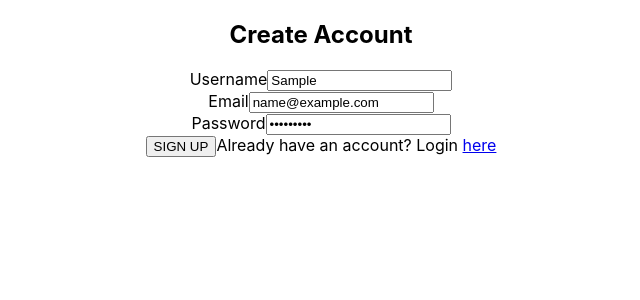
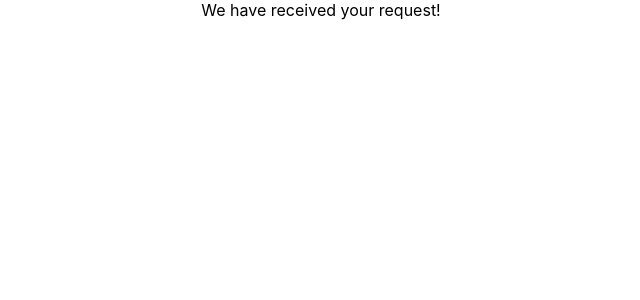
Before and after one commit to pethelp-website/final-project-pethelp, a React (Create React App) app in the folder frontend/: page / in a window 1280 px wide. Both pictures are taken after typing "Sample", "name@example.com", "Sample123" into the empty fields and a click on the button "SIGN UP". Shown: the top 300 px of the page, without its empty margins (319-959 px from the left). Built offline with nearby package versions, Linux system fonts and the light colour scheme.

Commit message:
add message after submit the form

```diff
--- a/frontend/src/App.js
+++ b/frontend/src/App.js
@@ -1,11 +1,11 @@
 import React from 'react';
-import FormSignup from "./components/signup/FormSignup";
+import Form from "./components/signup/Form";
 import './App.css';
 
 function App() {
   return (
     <div className="App">
-      <FormSignup />
+     <Form />
     </div>
   );
 }
--- /dev/null
+++ b/frontend/src/components/signup/Form.jsx
@@ -0,0 +1,22 @@
+//this component gonna renders in the app
+
+import React, { useState } from 'react';
+import FormSignup from "./FormSignup";
+import FormSuccess from "./FormSuccess";
+
+const Form = () => {
+    const [isSubmitted, setIsSubmitted] = useState(false);
+
+    function submitForm() {
+        setIsSubmitted(true);
+    };
+
+    return (
+        <div>
+
+            {!isSubmitted ? (<FormSignup submitForm={submitForm} />): (<FormSuccess />)}
+        </div>
+    )
+};
+
+export default Form;
--- a/frontend/src/components/signup/FormSignup.jsx
+++ b/frontend/src/components/signup/FormSignup.jsx
@@ -1,9 +1,14 @@
 import React from 'react';
 import useForm from './useForm';
+import signupValidation from "./signupValidation";
 
 
-const FormSignup = () => {
-  const {handleChange, values, handleSubmit} = useForm(); //destruct the values from useForm, to use in the input
+const FormSignup = ({ submitForm }) => { //using the submit function in hte form here, to refresh page when submit form
+  const { handleChange, values, handleSubmit, errors }
+    = useForm(
+      submitForm,
+      signupValidation
+    ); //destruct the values from useForm, to use in the input //the validate info goes in the userform fucntion.
 
   return (
     <div className="container">
@@ -21,6 +26,7 @@ const FormSignup = () => {
               value={values.username} //values and function in useform
               onChange={handleChange}
             />
+            {errors.username && <p>{errors.username}</p>}
           </div>
           <div className="email">
             <label className="label">Email</label>
@@ -31,6 +37,7 @@ const FormSignup = () => {
               value={values.email}
               onChange={handleChange}
             />
+            {errors.email && <p>{errors.email}</p>}
           </div>
           <div className="password">
             <label className="label">Password</label>
@@ -41,6 +48,7 @@ const FormSignup = () => {
               value={values.password}
               onChange={handleChange}
             />
+            {errors.password && <p>{errors.password}</p>}
           </div>
           <div>
             <button className="submit">SIGN UP</button>
--- /dev/null
+++ b/frontend/src/components/signup/FormSuccess.jsx
@@ -0,0 +1,12 @@
+import React from 'react'
+
+const FormSuccess = () => {
+  return (
+    <div className="form-content-right">
+        <div className="form-sucess"> We have received your request!</div>
+
+    </div>
+  )
+}
+
+export default FormSuccess
--- a/frontend/src/components/signup/signupValidation.js
+++ b/frontend/src/components/signup/signupValidation.js
@@ -0,0 +1,27 @@
+//validate password and show Errors
+
+export default function validateInfo(values) {
+    let errors = {};
+
+    //username
+    if (!values.username.trim()) { // trim removes whitespace from both sides of a string
+        errors.username = "Username is required";
+    }
+
+
+    //email
+    if (!values.email) {
+        errors.email = "Email is required"
+    } else if (!/\S+@\S+\.\S+/.test(values.email)) { //validation in regex format
+        errors.email = "Email adress is invalid";
+    }
+
+    //Password
+    if(!values.password) {
+        errors.password = "Password is required";
+    } else if (values.password.length < 8) {
+        errors.password = "Password needs to be 8 characters or more"
+    }
+
+    return errors;
+};
--- a/frontend/src/components/signup/useForm.jsx
+++ b/frontend/src/components/signup/useForm.jsx
@@ -1,14 +1,17 @@
 //get values from the form. hooks
-import {useState, useEffect} from "react";
+import { useState, useEffect} from "react";
 
-const useForm = () => {
+
+const useForm = (callback, validateInfo) => { //using validate function here
   const [values, setValues] = useState({ //uptade the state
     username: "",
     email: "",
     password: "",
   })
+  console.log(values);
 
   const [errors, setErrors] = useState({});
+  const [isSubmitting, setIsSubmitting] = useState(false)  //action when form is submitted- start with false, because its not submitted yet.
 
   //update the values
   const handleChange = (e) => {
@@ -21,10 +24,19 @@ const useForm = () => {
   }
 
   const handleSubmit = e => {
-    e.preventDefault(); //prevent it from submitting a form. the page doesnt reefresh
+    e.preventDefault();//prevent it from submitting a form. the page doesnt reefresh
+
+    setErrors(validateInfo(values));//display errors using the validate function
+    setIsSubmitting(true); //true after submit
   }
 
-  return {handleChange, values, handleSubmit,}; //return the function and the values, to use in the formSignup
+  useEffect(() => {
+    if(Object.keys(errors).length === 0 && isSubmitting) { //0 errors
+      callback();
+    }
+  }, [errors]);
+
+  return {handleChange, values, handleSubmit, errors}; //return the function and the values, to use in the formSignup
 }
 
 export default useForm;
```
Also changed, not shown: frontend/src/components/signup/validateInfo.js (deleted, +0 -25 lines).
